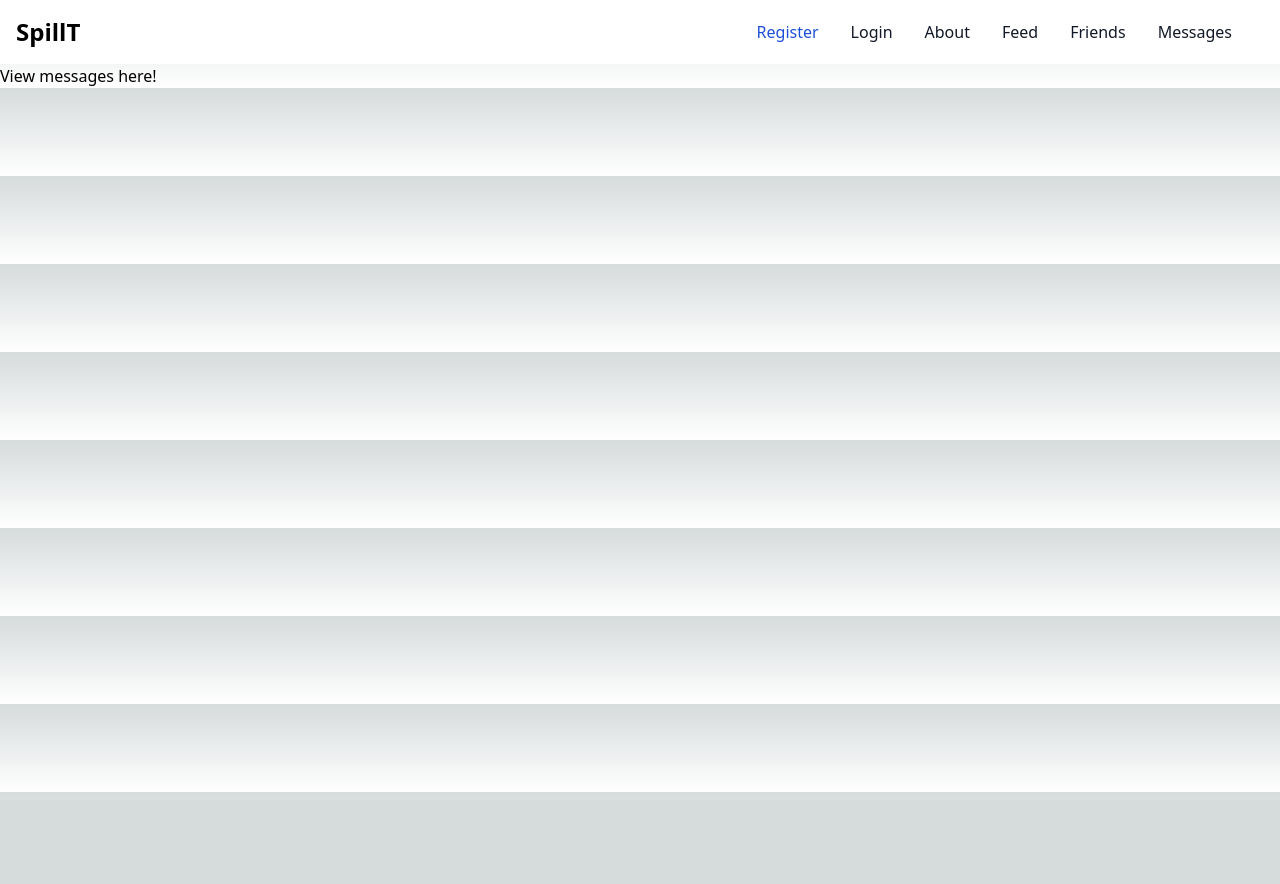
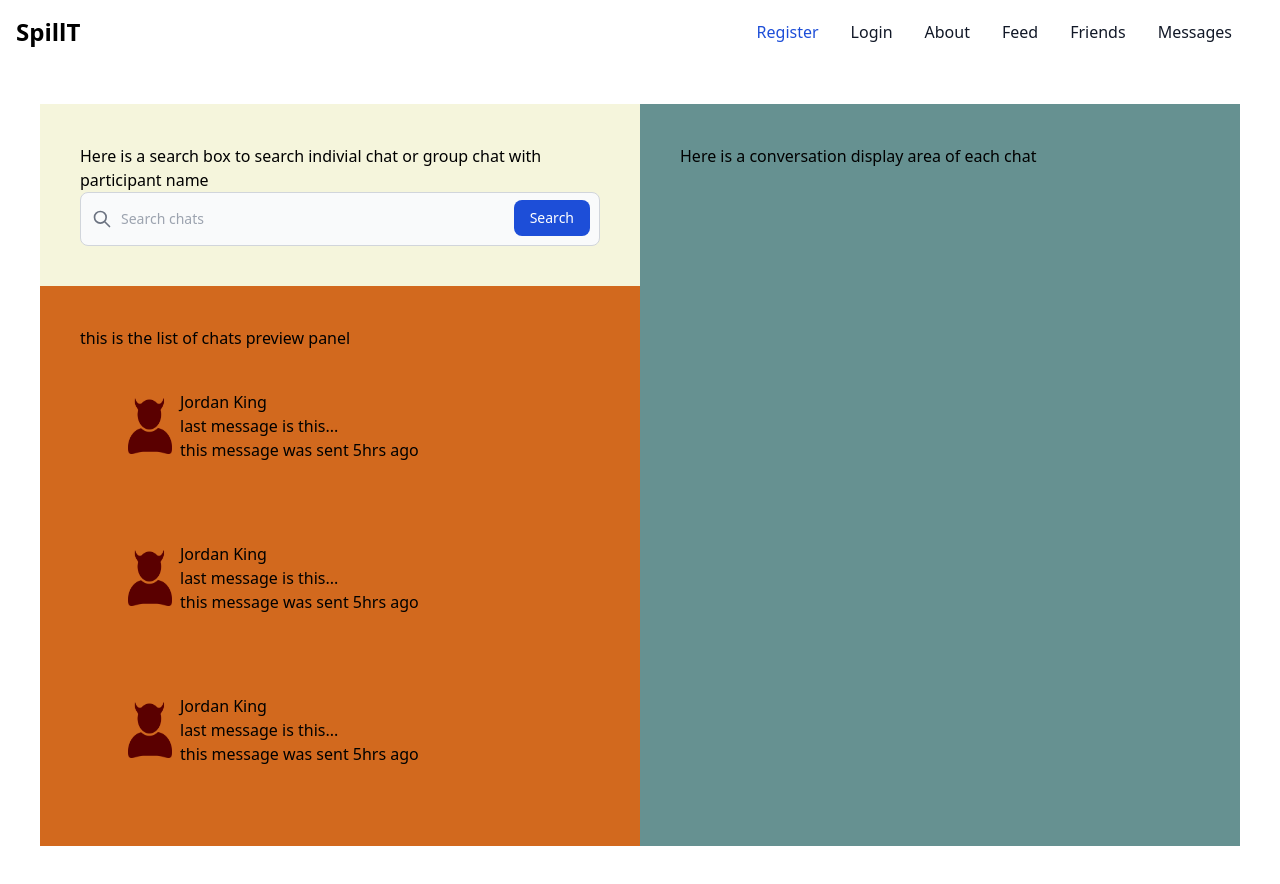
Before and after one commit to momoiyer/spillT, a Next.js app in the folder front-end/: page /messages in a window 1280 px wide. Before the commit the page ends 800 px from the top, so only its background shows below. Built offline with nearby package versions, Linux system fonts and the light colour scheme.

Commit message:
chat initial setup

```diff
--- /dev/null
+++ b/front-end/components/common/ProfilePicture.tsx
@@ -0,0 +1,16 @@
+import Image from 'next/image';
+
+const ProfilePicture = (props: profilePicture) => {
+  return (
+    <>
+      <Image
+        src={props.imageUrl}
+        alt={props.altText}
+        width={props.imageWidth}
+        height={props.imageHeight}
+        className={props.styleClass} />
+    </>
+  );
+};
+
+export default ProfilePicture;
--- /dev/null
+++ b/front-end/components/messages/ChatConversation.tsx
@@ -0,0 +1,8 @@
+const Conversation = (props: chatProp) => {
+  return (
+    <div className={props.styleClass}>
+      <h1>Here is a conversation display area of each chat</h1>
+    </div>);
+};
+
+export default Conversation;
--- /dev/null
+++ b/front-end/components/messages/ChatFriendSearch.tsx
@@ -0,0 +1,25 @@
+
+const ChatFriendSearch = (props: chatProp) => {
+  return (
+    <div className={props.styleClass}>
+      <h1>Here is a search box to search indivial chat or group chat with participant name</h1>
+
+
+
+      <form>
+        <label htmlFor="default-search" className="mb-2 text-sm font-medium text-gray-900 sr-only dark:text-white">Search</label>
+        <div className="relative">
+          <div className="absolute inset-y-0 left-0 flex items-center pl-3 pointer-events-none">
+            <svg aria-hidden="true" className="w-5 h-5 text-gray-500 dark:text-gray-400" fill="none" stroke="currentColor" viewBox="0 0 24 24" xmlns="http://www.w3.org/2000/svg"><path stroke-linecap="round" stroke-linejoin="round" stroke-width="2" d="M21 21l-6-6m2-5a7 7 0 11-14 0 7 7 0 0114 0z"></path></svg>
+          </div>
+          <input type="search" id="default-search" className="block w-full p-4 pl-10 text-sm text-gray-900 border border-gray-300 rounded-lg bg-gray-50 focus:ring-blue-500 focus:border-blue-500 dark:bg-gray-700 dark:border-gray-600 dark:placeholder-gray-400 dark:text-white dark:focus:ring-blue-500 dark:focus:border-blue-500" placeholder="Search chats" required />
+          <button type="submit" className="text-white absolute right-2.5 bottom-2.5 bg-blue-700 hover:bg-blue-800 focus:ring-4 focus:outline-none focus:ring-blue-300 font-medium rounded-lg text-sm px-4 py-2 dark:bg-blue-600 dark:hover:bg-blue-700 dark:focus:ring-blue-800">Search</button>
+        </div>
+      </form>
+
+
+    </div>
+  );
+};
+
+export default ChatFriendSearch;
--- /dev/null
+++ b/front-end/components/messages/ChatPreviewItem.tsx
@@ -0,0 +1,22 @@
+import ProfilePicture from '../common/ProfilePicture';
+
+const ChatPreviewItem = () => {
+  return (
+    <div className='flex flex-row p-10'>
+      <ProfilePicture
+        imageUrl='/profile.png'
+        altText='Profile Picture'
+        imageWidth={60}
+        imageHeight={30}
+        styleClass='p-2'
+      />
+      <div className=''>
+        <p>Jordan King</p>
+        <p>last message is this...</p>
+        <p>this message was sent 5hrs ago</p>
+      </div>
+    </div>
+  );
+};
+
+export default ChatPreviewItem;
--- /dev/null
+++ b/front-end/components/messages/ChatPreviewList.tsx
@@ -0,0 +1,14 @@
+import ChatPreviewItem from "./ChatPreviewItem";
+
+const ChatPreviewList = (props: chatProp) => {
+  return (
+    <div className={props.styleClass}>
+      <h1>this is the list of chats preview panel</h1>
+      <ChatPreviewItem />
+      <ChatPreviewItem />
+      <ChatPreviewItem />
+    </div>
+  );
+};
+
+export default ChatPreviewList;
--- a/front-end/pages/_app.tsx
+++ b/front-end/pages/_app.tsx
@@ -1,5 +1,6 @@
 import Layout from '@/components/Layout';
 import '@/styles/globals.css';
+import '@/styles/messages.css';
 import type { AppProps } from 'next/app';
 
 export default function App({ Component, pageProps }: AppProps) {
--- a/front-end/pages/messages.tsx
+++ b/front-end/pages/messages.tsx
@@ -1,7 +1,15 @@
+import ChatFriendSearch from "@/components/messages/ChatFriendSearch";
+import ChatPreviewList from "@/components/messages/ChatPreviewList";
+import ChatConversation from "@/components/messages/ChatConversation";
+
 const Messages = () => {
   return (
-    <div>
-      <h1>View messages here!</h1>
+    <div className="flex flex-row p-10 messages">
+      <div className="basis-1/2">
+        <ChatFriendSearch styleClass="p-10 messages__search" />
+        <ChatPreviewList styleClass="p-10 messages__preview" />
+      </div>
+      <ChatConversation styleClass="basis-1/2 p-10 messages__conversation" />
     </div>
   );
 };
--- a/front-end/styles/globals.css
+++ b/front-end/styles/globals.css
@@ -1,27 +1,3 @@
 @tailwind base;
 @tailwind components;
 @tailwind utilities;
-
-:root {
-  --foreground-rgb: 0, 0, 0;
-  --background-start-rgb: 214, 219, 220;
-  --background-end-rgb: 255, 255, 255;
-}
-
-@media (prefers-color-scheme: dark) {
-  :root {
-    --foreground-rgb: 255, 255, 255;
-    --background-start-rgb: 0, 0, 0;
-    --background-end-rgb: 0, 0, 0;
-  }
-}
-
-body {
-  color: rgb(var(--foreground-rgb));
-  background: linear-gradient(
-      to bottom,
-      transparent,
-      rgb(var(--background-end-rgb))
-    )
-    rgb(var(--background-start-rgb));
-}
--- /dev/null
+++ b/front-end/styles/messages.css
@@ -0,0 +1,11 @@
+.messages__search {
+  background-color: beige;
+}
+
+.messages__preview {
+  background-color: chocolate;
+}
+
+.messages__conversation {
+  background-color: rgb(102, 145, 145);
+}
--- /dev/null
+++ b/front-end/types/messages.tsx
@@ -0,0 +1,3 @@
+interface chatProp {
+  styleClass: string;
+}
```
Also changed, not shown: front-end/types/profilePicture.tsx (added, +7 -0 lines), front-end/public/profile.png (added).
